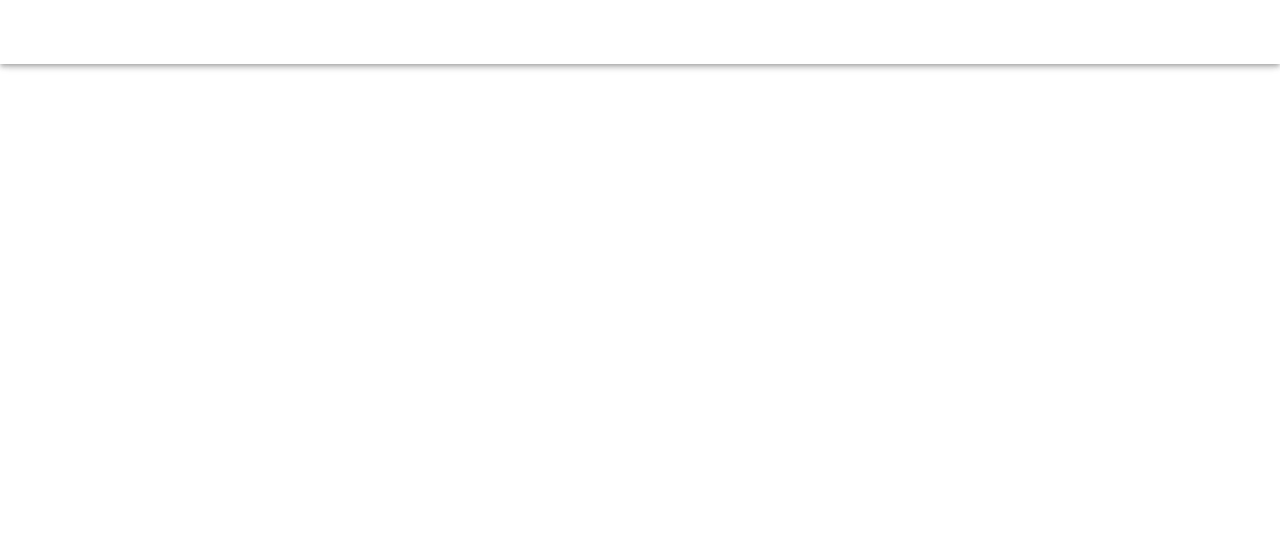
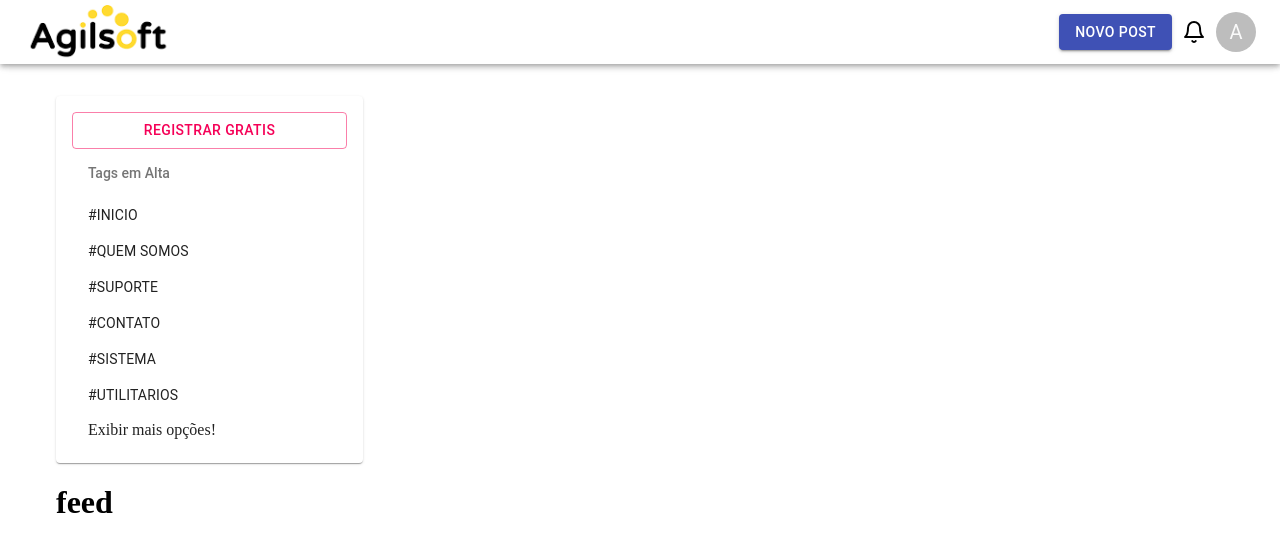
Before and after one commit to viniciosamaralth/appredux9hnhimi, a React (Create React App) app: page / in a window 1280 px wide. Shown: the top 552 px of the page. Built offline with nearby package versions, Linux system fonts and the light colour scheme.

Commit message:
TEMPO: 1:14:00 https://www.youtube.com/watch?v=LGf2KJg20lg&t=2564s

```diff
--- a/package.json
+++ b/package.json
@@ -10,6 +10,7 @@
     "@testing-library/user-event": "^12.8.3",
     "react": "^17.0.2",
     "react-dom": "^17.0.2",
+    "react-feather": "^2.0.9",
     "react-scripts": "4.0.3",
     "web-vitals": "^1.1.2"
   },
--- a/src/pages/home/components/Header.js
+++ b/src/pages/home/components/Header.js
@@ -3,10 +3,29 @@ import { Button } from "@material-ui/core";
 import { makeStyles } from "@material-ui/styles";
 import AppBar from "@material-ui/core/AppBar";
 import Toolbar from "@material-ui/core/Toolbar";
+import SvgIcon from "@material-ui/core/SvgIcon";
+import { Bell } from "react-feather";
+import Avatar from "@material-ui/core/Avatar";
 
 const useStyle = makeStyles({
   AppBar: {
     boxShadow: "yes",
+  },
+  img: {
+    maxHeight: 55,
+  },
+  grow: {
+    flexGrow: 1,
+  },
+  userSection: {
+    display: "flex",
+    alignItems: "Center",
+  },
+  Button: {
+    marginRight: 10,
+  },
+  Bell: {
+    marginRight: 10,
   },
 });
 
@@ -16,14 +35,27 @@ function Header() {
   return (
     <AppBar position="fixed" color="inherit" className={Classes.AppBar}>
       <Toolbar>
+        <img src="/images/logo.png" alt="logo" className={Classes.img} />
+        <div className={Classes.grow}></div>
+        <div className={Classes.userSection}>
+          <Button
+            color="primary"
+            variant="contained"
+            className={Classes.Button}
+          >
+            Novo Post
+          </Button>
+          <SvgIcon className={Classes.Bell}>
+            <Bell></Bell>
+          </SvgIcon>
+          <Avatar alt="Avatar" src="/" />
+        </div>
         {/* <div>
           <a href="/"> PROGRAMA DO VINI</a>
           <imput type="text"></imput>
         </div>
         <div>
-          <Button color="primary" variant="contained">
-            Novo Post
-          </Button>
+
           <span>img1</span>
           <span>img2</span>
         </div> */}
--- a/src/pages/home/components/NavBar.js
+++ b/src/pages/home/components/NavBar.js
@@ -1,10 +1,45 @@
 import React from "react";
+//import { makeStyles } from "@material-ui/styles";
+import { makeStyles } from "@material-ui/core/styles";
+import { Paper, Button, ListItem, ListItemText } from "@material-ui/core/";
+import ListSubheader from "@material-ui/core/ListSubheader";
+import { Tag } from "react-feather";
+
+const useStyle = makeStyles((theme) => ({
+  root: {
+    padding: theme.spacing(2),
+    width: 275,
+  },
+  button: {
+    width: "100%",
+  },
+}));
+
+const tags = [
+  { id: 1, name: "INICIO" },
+  { id: 2, name: "QUEM SOMOS" },
+  { id: 3, name: "SUPORTE" },
+  { id: 4, name: "CONTATO" },
+  { id: 5, name: "SISTEMA" },
+  { id: 6, name: "UTILITARIOS" },
+];
 
 function NavBar() {
+  const Classes = useStyle();
+
   return (
-    <div>
-      <h1>NavBar</h1>
-    </div>
+    <Paper className={Classes.root}>
+      <Button variant="outlined" color="secondary" className={Classes.button}>
+        Registrar Gratis
+      </Button>
+      <ListSubheader>{"Tags em Alta"}</ListSubheader>
+      {tags.map((item) => (
+        <ListItem dense button key={`item-${item.id}-${item.name}`}>
+          <ListItemText primary={`#${item.name}`} />
+        </ListItem>
+      ))}
+      <ListItem buttom>Exibir mais opções!</ListItem>
+    </Paper>
   );
 }
 
--- a/src/pages/home/index.js
+++ b/src/pages/home/index.js
@@ -4,6 +4,8 @@ import { makeStyles } from "@material-ui/styles";
 import Header from "./components/Header";
 import Feed from "./components/Feed";
 import NavBar from "./components/NavBar";
+import Container from "@material-ui/core/Container";
+import Box from "@material-ui/core/Box";
 
 const useStyle = makeStyles({
   root: {
@@ -12,9 +14,10 @@ const useStyle = makeStyles({
   },
   main: {
     height: "100vh",
-    display: "flex",
-    width: "1200px",
-    margin: "0 auto",
+    padding: 24,
+  },
+  toolbar: {
+    minHeight: 64,
   },
 });
 
@@ -25,10 +28,14 @@ function Home() {
     <div className={classes.root}>
       <Header />
 
-      <div className="toolbar"></div>
+      <div className={classes.toolbar}></div>
       <main className={classes.main}>
-        <NavBar />
-        <Feed />
+        <Container maxWidth="lg">
+          <box display="flex">
+            <NavBar />
+            <Feed />
+          </box>
+        </Container>
       </main>
     </div>
   );
```
Also changed, not shown: public/images/logo.png (added), 1 other file (tests, documents, lock files or other folders).
